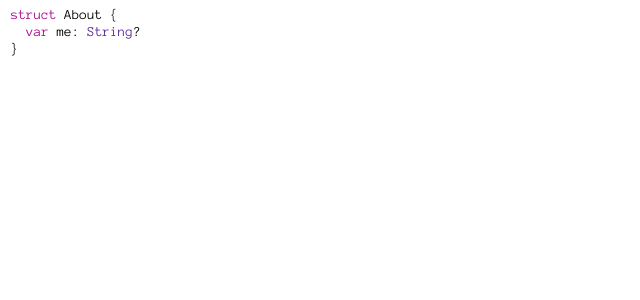
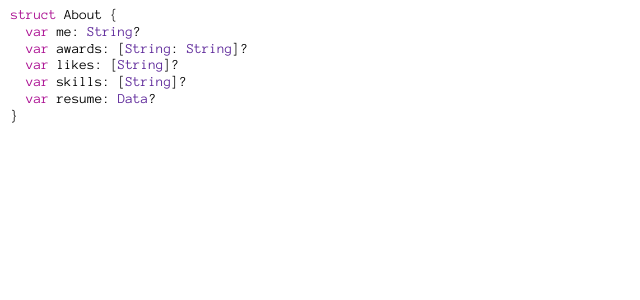
Before and after one commit to Juice805/juice805.github.io, a Jekyll site: the page built from about.html, in a window 1280 px wide. Shown: the top 300 px of the page, without its empty margins (0-640 px from the left). Built offline with Jekyll 4.4.1, drawn with Linux system fonts in a browser that asks for light colours; nearby versions of some CDN libraries.

Commit message:
.size
whoops

```diff
--- a/about.html
+++ b/about.html
@@ -6,10 +6,10 @@ permalink: /about
 <div>
 	<p><span class="key">struct</span> About {</p>
 	<p>{{ site.tab }}<span class="key">var</span> me: <span class="other">String</span>?</p>
-	{% if site.data.about.awards > 0 %}<p>{{ site.tab }}<span class="key">var</span> awards: [<span class="other">String</span>: <span class="other">String</span>]?</p>{% endif %}
-	{% if site.data.about.likes > 0 %}<p>{{ site.tab }}<span class="key">var</span> likes: [<span class="other">String</span>]?</p>{% endif %}
-	{% if site.data.about.skills > 0 %}<p>{{ site.tab }}<span class="key">var</span> skills: [<span class="other">String</span>]?</p>{% endif %}
-	{% if site.data.about.resume > 0 %}<p>{{ site.tab }}<span class="key">var</span> resume: <span class="other">Data</span>?</p>{% endif %}
+	{% if site.data.about.awards.size > 0 %}<p>{{ site.tab }}<span class="key">var</span> awards: [<span class="other">String</span>: <span class="other">String</span>]?</p>{% endif %}
+	{% if site.data.about.likes.size > 0 %}<p>{{ site.tab }}<span class="key">var</span> likes: [<span class="other">String</span>]?</p>{% endif %}
+	{% if site.data.about.skills.size > 0 %}<p>{{ site.tab }}<span class="key">var</span> skills: [<span class="other">String</span>]?</p>{% endif %}
+	{% if site.data.about.resume.size > 0 %}<p>{{ site.tab }}<span class="key">var</span> resume: <span class="other">Data</span>?</p>{% endif %}
 	<p>}</p>
 	<br>
 	{% if site.data.about.awards.empty == false %}<p><span class="class">justin</span>.<span class="class">about</span>.<span class="class">awards</span> = [{% for award in site.data.about.awards %}{% if forloop.first == false %}<p>                 {% endif %}<span class="str">"{{ award.event }}"</span>: <span class="str">"{{ award.name }}"</span>{% if forloop.last == false %},{% else %}]{% endif %}</p>{% endfor %}
```
